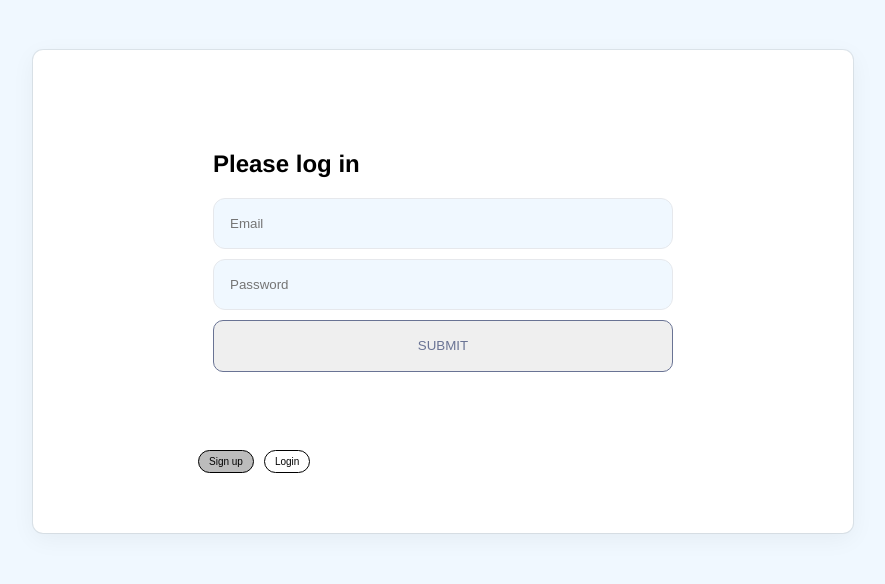
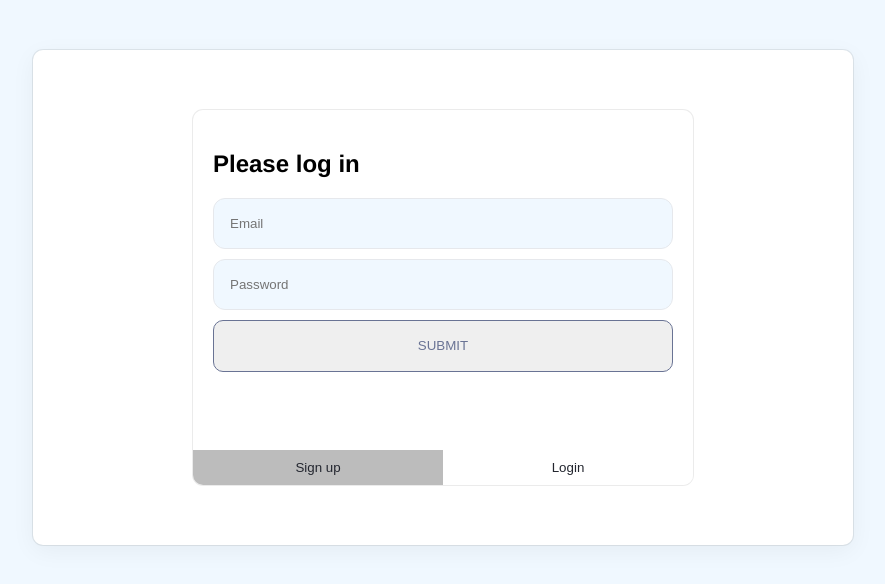
Before and after one commit to shellCommand/talk_alot, a React (Create React App) app: page / in a window 1280 px wide. Shown: the top 584 px of the page, without its empty margins (197-1082 px from the left). Built offline with nearby package versions, Linux system fonts and the light colour scheme.

Commit message:
auth modal styling

```diff
--- a/src/index.css
+++ b/src/index.css
@@ -207,7 +207,8 @@ li {
   width: 500px;
   border-radius: 10px;
   overflow: hidden;
-  box-shadow: rgba(0,0,0,0.05) 0 6px 24px. rgba(0,0,0,0.08) 0 0 0 1px;
+  border-radius: 10px;
+  box-shadow: rgba(0,0,0,0.08) 0 0 0 1px;
 }
 
 .auth-container-box form {
@@ -215,7 +216,10 @@ li {
   flex-direction: column;
   height: 300px;
   padding: 20px;
+
 }
+
+
 
 .auth-input {
   margin-bottom: 10px;
@@ -226,14 +230,15 @@ li {
   background-color: aliceblue;
 }
 
+.auth-options {
+  display: flex;
+}
+
 .auth-options button {
-  margin: 0 5px;
-  padding: 5px 10px;
-  border-radius: 12px;
-  background-color: transparent;
-  font-size: 10px;
-  border: 1.5px solid;
-  cursor: pointer;
+  width: 50%;
+  border: none;
+  padding: 10px;
+  color: rgb(35, 38, 47);
 }
 
 .auth-submit {
```
